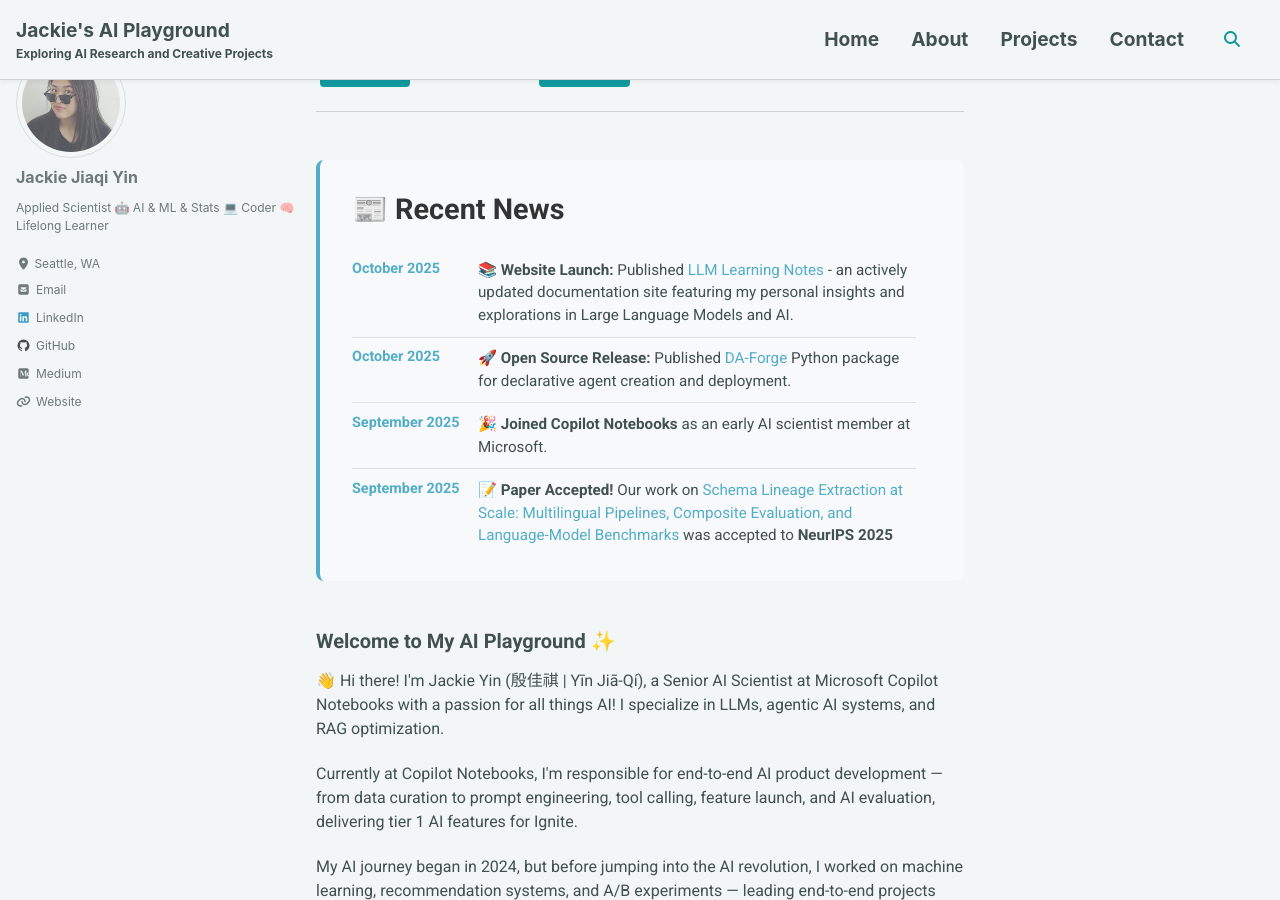
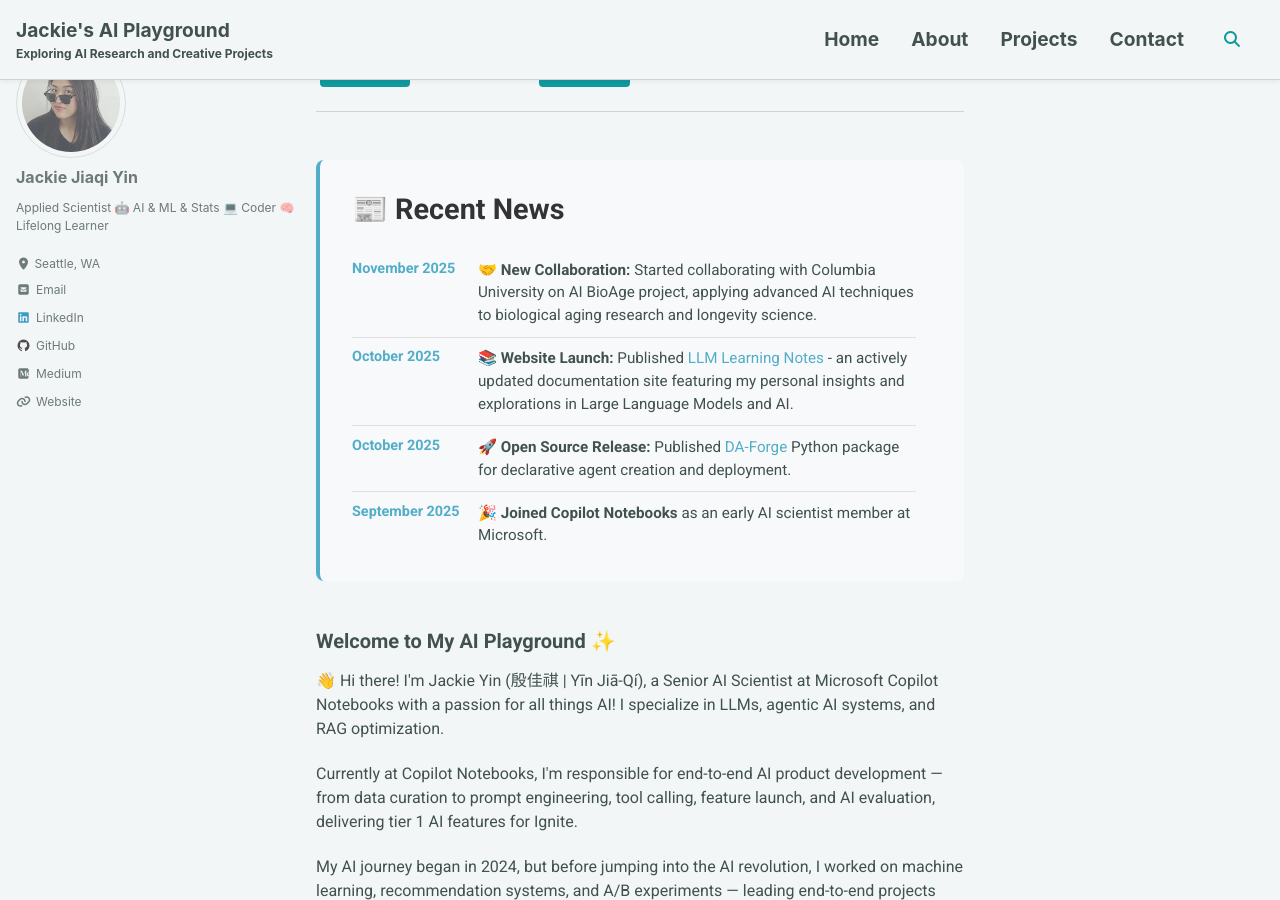
Before and after one commit to jackie-jiaqi-yin/jackie-jiaqi-yin.github.io, a Jekyll site: the page built from index.html, in a window 1280 px wide and 900 px high, scrolled down 326 px. Built offline with Jekyll 4.4.1, drawn with Linux system fonts in a browser that asks for light colours; cached includes are drawn as plain includes; the list of posts is cut into pages by our own code.

Commit message:
Add recent collaboration news with Columbia University to the news section

```diff
--- a/index.html
+++ b/index.html
@@ -24,6 +24,10 @@
 <div class="news-section">
   <h2>📰 Recent News</h2>
   <ul class="news-list">
+    <li>
+      <span class="news-date">November 2025</span>
+      <span class="news-content">🤝 <strong>New Collaboration:</strong> Started collaborating with Columbia University on AI BioAge project, applying advanced AI techniques to biological aging research and longevity science.</span>
+    </li>
     <li>
       <span class="news-date">October 2025</span>
       <span class="news-content">📚 <strong>Website Launch:</strong> Published <a href="https://jackie-jiaqi-yin.github.io/llm-learning-journey/">LLM Learning Notes</a> - an actively updated documentation site featuring my personal insights and explorations in Large Language Models and AI.</span>
```
